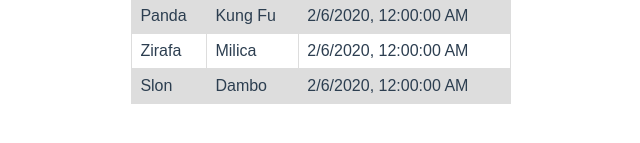
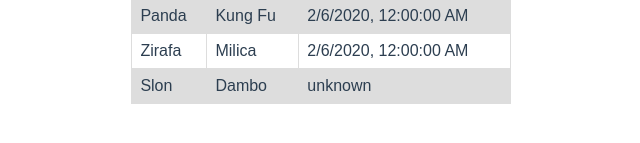
Before and after one commit to DusanJankovic877/zoo, a Vue app: page / in a window 1280 px wide. Shown: the part 371-514 px from the top of the page, without its empty margins (319-959 px from the left). Built offline with nearby package versions, Linux system fonts and the light colour scheme.

Commit message:
printg date unknown for animal without date

```diff
--- a/src/components/AnimalList.vue
+++ b/src/components/AnimalList.vue
@@ -9,7 +9,8 @@
       <tr v-for="(animal, index) in AnimalList" :key="index">
         <td>{{animal.sort}}</td>
         <td>{{animal.name}}</td>
-        <td>{{animal.dateOfBirth.toLocaleString()}}</td>
+        <td v-if="animal.dateOfBirth">{{animal.dateOfBirth.toLocaleString()}}</td>
+        <td v-else>unknown</td>
 
       </tr>
     </table>
@@ -19,6 +20,7 @@
 <script>
 export default {
   name: 'AnimalList',
+  // dateOfBirth: null,
   data() {
     return {
       AnimalList: [
@@ -45,8 +47,8 @@ export default {
         },
         {
           sort: 'Slon',
-          name: 'Dambo',
-          dateOfBirth: new Date(2020, 1, 6)
+          name: 'Dambo'
+
         }
       ]
     }
```
